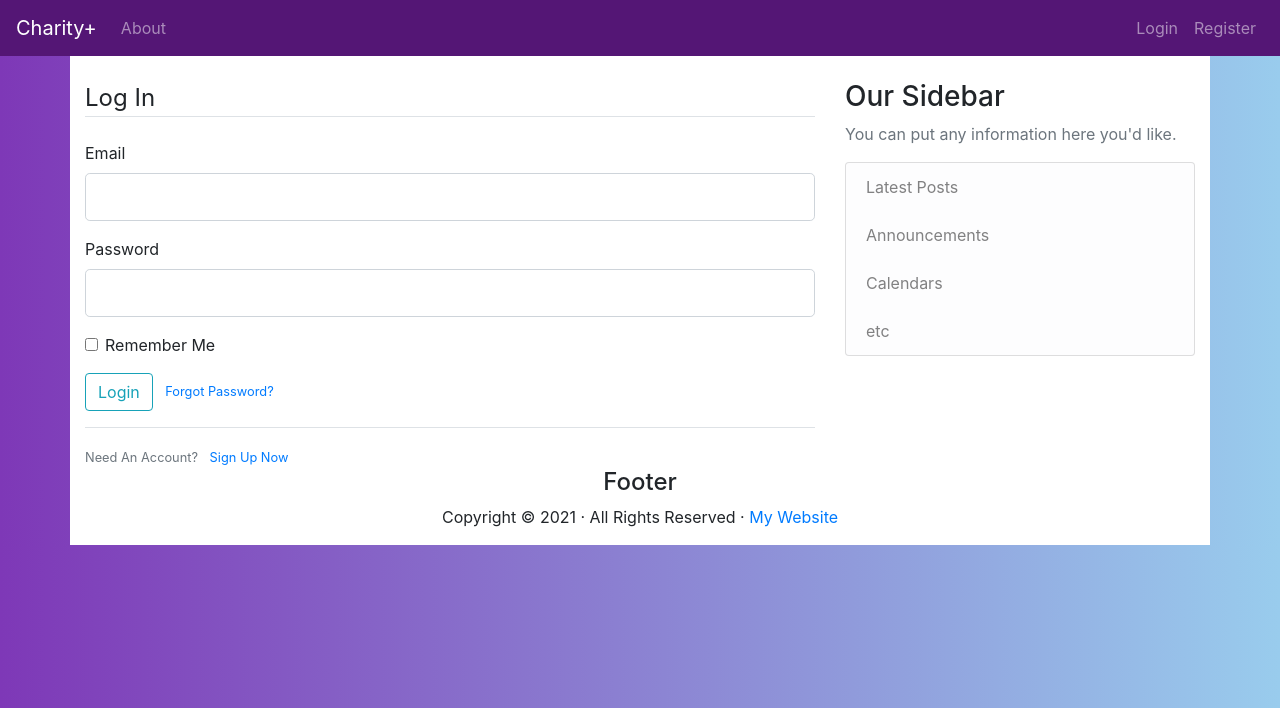
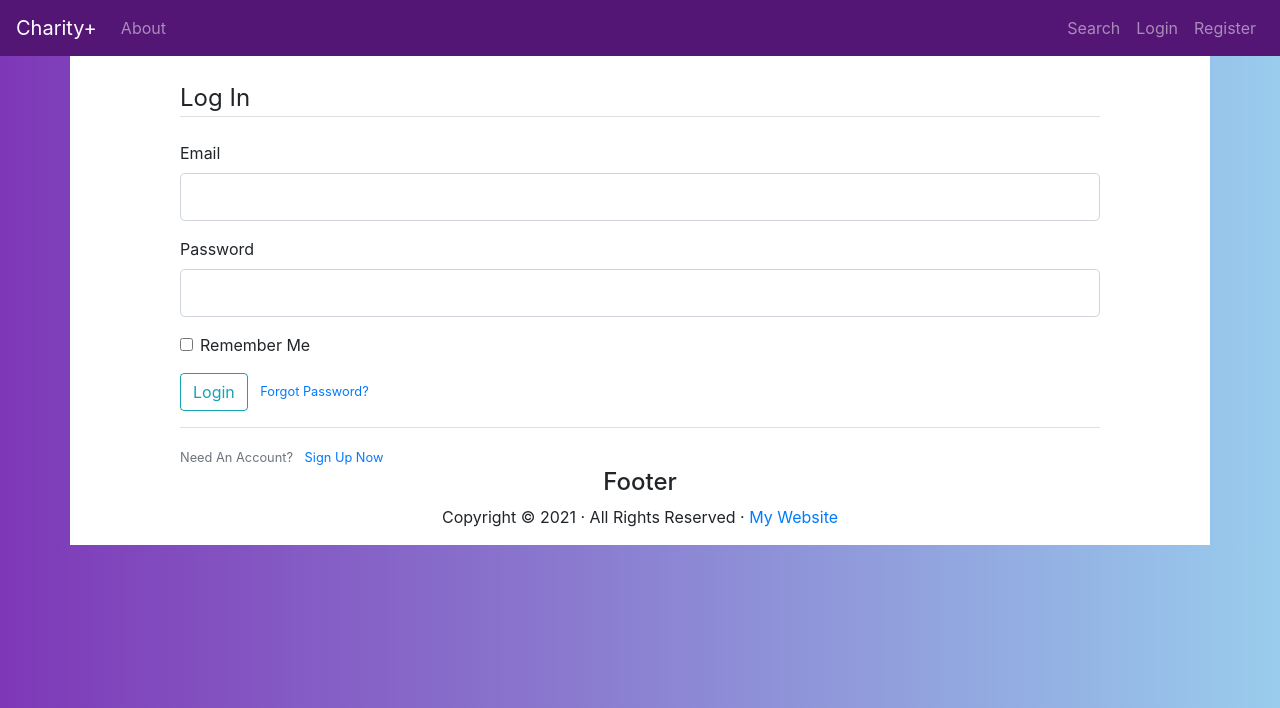
Before and after one commit to adamess123/PhilanthropyPhinder, a Flask app: page /login in a window 1280 px wide. Shown: the top 708 px of the page. Run offline with Flask 3, Linux system fonts and the light colour scheme; some libraries are stand-ins or nearby versions.

Commit message:
HTML updated. Awaitign results page

```diff
--- a/website/templates/layout.html
+++ b/website/templates/layout.html
@@ -52,6 +52,9 @@
              </li>
              {% else %}
              <li class="nav-item">
+                <a class="nav-item nav-link" href="{{ url_for('users.charity_search') }}">Search</a>
+             </li>
+             <li class="nav-item">
                 <a class="nav-item nav-link" href="{{ url_for('users.login') }}">Login</a>
              </li>
 			 <li class="nav-item">
@@ -65,7 +68,10 @@
     <main style="background-color:white" role="main" class="container">
       <br>
         <div class="row">
-        <div class="col-md-8">
+        <div class="col-md-1"></div>
+
+
+        <div class="col-md-10">
           {% with messages = get_flashed_messages(with_categories=true) %}
             {% if messages %}
               {% for category, message in messages %}
@@ -77,7 +83,10 @@
           {% endwith %}
           {% block content %}{% endblock %}
         </div>
-        <div class="col-md-4">
+
+        <div class="col-md-1"></div>
+
+        <!--<div class="col-md-4">
           <div class="content-section">
             <h3>Our Sidebar</h3>
             <p class='text-muted'>You can put any information here you'd like.
@@ -89,7 +98,7 @@
               </ul>
             </p>
           </div>
-        </div>
+        </div> -->
 
 
       </div>
--- a/website/templates/login.html
+++ b/website/templates/login.html
@@ -39,7 +39,7 @@
             <div class="form-group">
                 {{ form.submit(class="btn btn-outline-info") }}
                 <small class="text-muted ml-2">
-                    <a href="{{ url_for('users.reset_request.html') }}">Forgot Password?</a>
+                    <a href="{{ url_for('users.reset_request') }}">Forgot Password?</a>
                 </small>
             </div>
         </form>
--- a/website/templates/search_results.html
+++ b/website/templates/search_results.html
@@ -1,4 +1,4 @@
-{% extends 'base.html' %}
+{% extends "layout.html" %}
 
 {% block content %}
   <h1>Search Results</h1>
@@ -6,7 +6,7 @@
   <p>Categories: {{ category }}</p>
   <ul>
     {% for result in results %}
-      <li>{{ result }}</li>
+      <li>{{ results }}</li>
     {% endfor %}
   </ul>
 {% endblock %}
--- a/website/users/routes.py
+++ b/website/users/routes.py
@@ -77,8 +77,8 @@ def charity_search():
         else:
             address = f"{form.street.data}, {form.city.data}, {form.state.data} {form.zip_code.data}"
             category = ", ".join(form.category.data)
-            results = search(street, city, state, zip_code, category)
-            return render_template('results.html', address=address, category=category, results=results)
+            results = search.search(street, city, state, zip_code, category)
+            return render_template('search_results.html', address=address, category=category, results=results)
     return render_template('search.html', form=form)
 
 
```
Also changed, not shown: search/search.py (+5 -2 lines), website/templates/search.html (+13 -13 lines).
